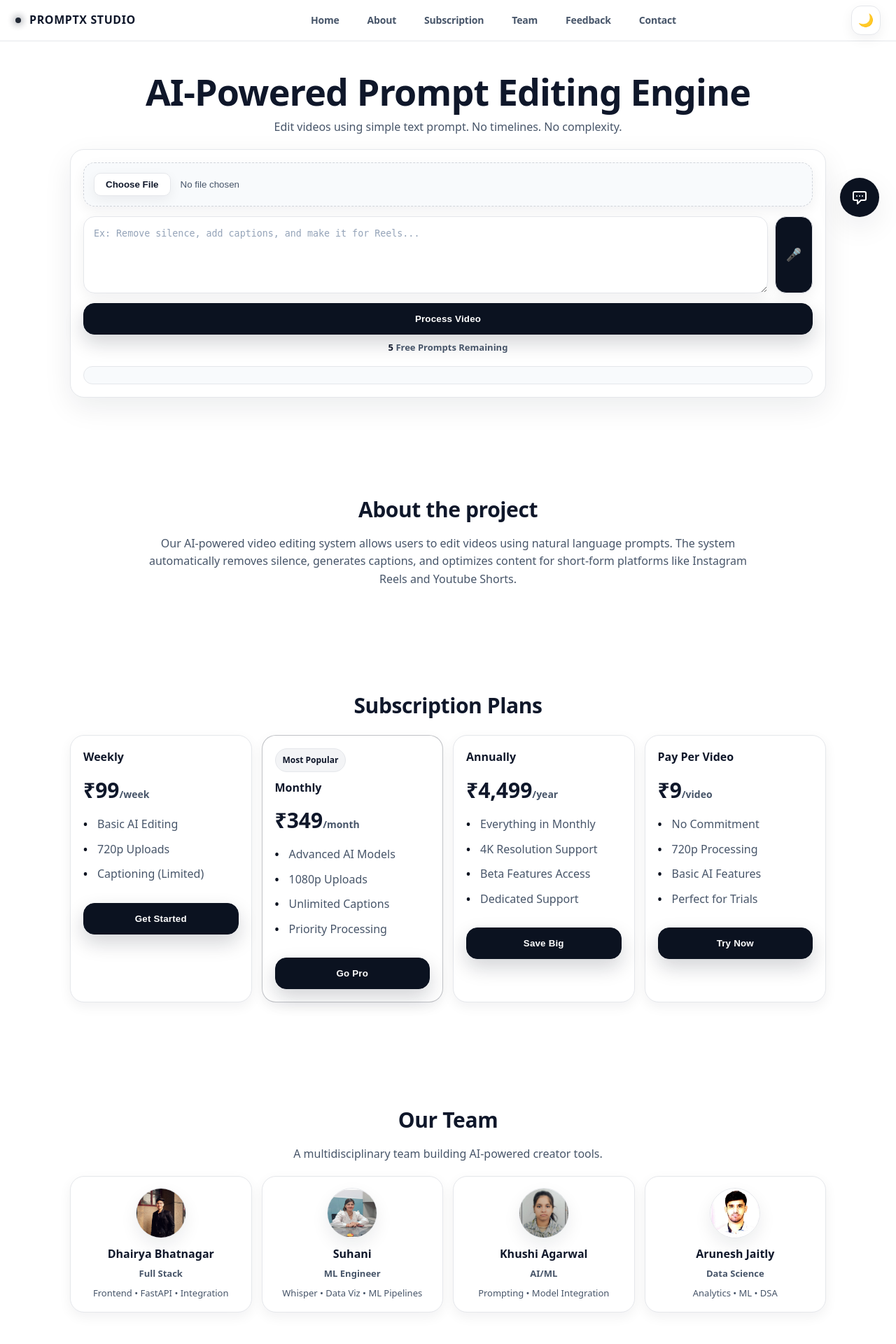
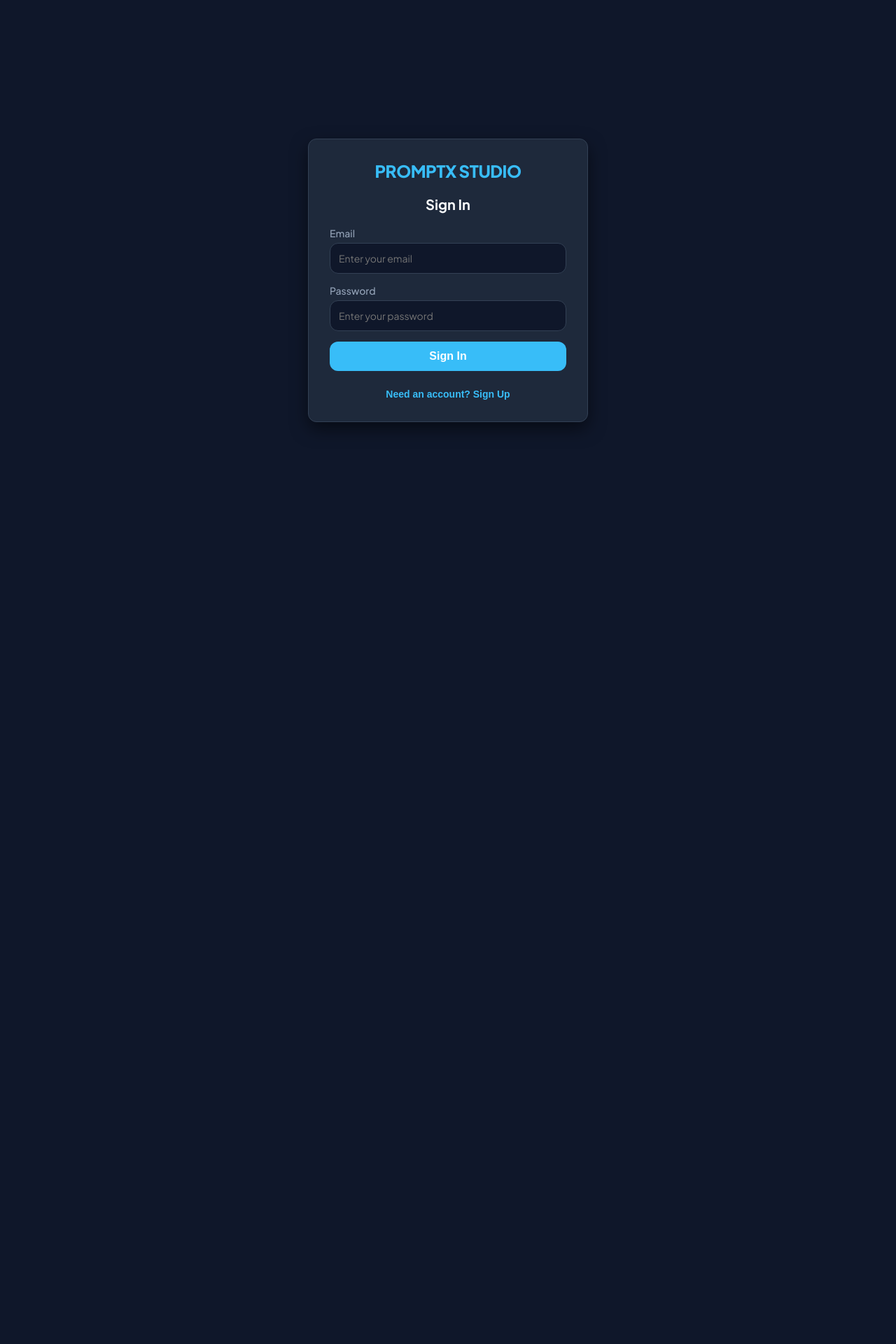
Before and after one commit to dhairyabh/Promtx-Studio, a FastAPI app: page / in a window 1280 px wide. Shown: the top 1920 px of the page at 70% size. After the commit the page ends 611 px from the top, so only its background shows below. Run offline with FastAPI, Linux system fonts and the light colour scheme.

Commit message:
feat: Add user authentication, quota system, and switch to Gemini 2.5 Flash

```diff
--- a/main.py
+++ b/main.py
@@ -1,4 +1,5 @@
-from fastapi import FastAPI, UploadFile, File, Form
+import bcrypt
+from fastapi import FastAPI, UploadFile, File, Form, HTTPException
 from fastapi.responses import HTMLResponse
 from fastapi.staticfiles import StaticFiles
 from fastapi.middleware.cors import CORSMiddleware
@@ -26,17 +27,71 @@ os.makedirs(OUTPUT_DIR, exist_ok=True)
 app.mount("/static", StaticFiles(directory=os.path.join(BASE_DIR, "static")), name="static")
 app.mount("/outputs", StaticFiles(directory=os.path.join(BASE_DIR, "outputs")), name="outputs")
 
-@app.get("/", response_class=HTMLResponse)
+@app.get("/app", response_class=HTMLResponse)
 async def index():
     index_path = os.path.join(BASE_DIR, "templates", "index.html")
     with open(index_path, "r", encoding="utf-8") as f:
         return f.read()
 
+@app.get("/", response_class=HTMLResponse)
+async def login_page():
+    login_path = os.path.join(BASE_DIR, "templates", "login.html")
+    with open(login_path, "r", encoding="utf-8") as f:
+        return f.read()
+
+@app.post("/api/signup")
+async def signup(email: str = Form(...), password: str = Form(...)):
+    db = get_db()
+    if db is None:
+        raise HTTPException(status_code=500, detail="Database connection failed")
+
+    user = db.users.find_one({"email": email})
+    if user:
+        raise HTTPException(status_code=400, detail="Email already registered")
+
+    hashed_password = bcrypt.hashpw(password.encode('utf-8'), bcrypt.gensalt()).decode('utf-8')
+
+    new_user = {
+        "email": email,
+        "password": hashed_password,
+        "trials_left": 5
+    }
+    db.users.insert_one(new_user)
+
+    return {"message": "User created successfully", "email": email, "trials_left": 5}
+
+@app.post("/api/signin")
+async def signin(email: str = Form(...), password: str = Form(...)):
+    db = get_db()
+    if db is None:
+        raise HTTPException(status_code=500, detail="Database connection failed")
+
+    user = db.users.find_one({"email": email})
+    if not user:
+        raise HTTPException(status_code=400, detail="Invalid email or password")
+
+    if not bcrypt.checkpw(password.encode('utf-8'), user["password"].encode('utf-8')):
+        raise HTTPException(status_code=400, detail="Invalid email or password")
+
+    return {"message": "Login successful", "email": email, "trials_left": user.get("trials_left", 0)}
+
 @app.post("/process-video/")
 async def process_video_endpoint(
     video: UploadFile = File(None),
-    prompt: str = Form(...)
+    prompt: str = Form(...),
+    user_email: str = Form(None)
 ):
+    is_admin = (prompt == "dhairya_admin_unlimited")
+    db = get_db()
+
+    if not is_admin and user_email and db is not None:
+        user = db.users.find_one({"email": user_email})
+        if user:
+            if user.get("trials_left", 0) <= 0:
+                return {"error": "Free trial limit reached. Please upgrade to continue."}
+        else:
+            return {"error": "User not found. Please log in again."}
+
     uid = str(uuid.uuid4())
 
     if video:
@@ -61,6 +116,10 @@ async def process_video_endpoint(
         print(f"Result ready: {final_path} -> {video_url}")
 
         response_data = {"video_url": video_url}
+
+        # Decrement trials_left for normal users
+        if not is_admin and user_email and db is not None:
+            db.users.update_one({"email": user_email}, {"$inc": {"trials_left": -1}})
 
         # If the output is a text file (summary), read and return its content
         if final_path.endswith(".txt"):
--- /dev/null
+++ b/static/login.css
@@ -0,0 +1,127 @@
+/* login.css */
+@import url('https://fonts.googleapis.com/css2?family=Plus+Jakarta+Sans:wght@400;500;600;700;800&display=swap');
+
+:root {
+    --bg-color: #0f172a;
+    --surface: #1e293b;
+    --text: #f8fafc;
+    --muted: #94a3b8;
+    --accent: #38bdf8;
+    --accent-hover: #0284c7;
+    --border: #334155;
+    --radius: 12px;
+    --input-bg: #0f172a;
+}
+
+* {
+    box-sizing: border-box;
+    margin: 0;
+    padding: 0;
+}
+
+body {
+    font-family: 'Plus Jakarta Sans', sans-serif;
+    background-color: var(--bg-color);
+    color: var(--text);
+    display: flex;
+    align-items: center;
+    justify-content: center;
+    height: 100vh;
+    margin: 0;
+}
+
+.login-container {
+    background-color: var(--surface);
+    border: 1px solid var(--border);
+    padding: 30px;
+    border-radius: var(--radius);
+    width: 100%;
+    max-width: 400px;
+    box-shadow: 0 10px 25px rgba(0, 0, 0, 0.5);
+    text-align: center;
+}
+
+.logo {
+    font-size: 24px;
+    font-weight: 800;
+    color: var(--accent);
+    margin-bottom: 20px;
+    letter-spacing: -0.5px;
+}
+
+h2 {
+    font-size: 20px;
+    margin-bottom: 20px;
+}
+
+.input-group {
+    margin-bottom: 15px;
+    text-align: left;
+}
+
+.input-group label {
+    display: block;
+    font-size: 14px;
+    color: var(--muted);
+    margin-bottom: 5px;
+    font-weight: 500;
+}
+
+.input-group input {
+    width: 100%;
+    padding: 12px;
+    border: 1px solid var(--border);
+    border-radius: var(--radius);
+    background-color: var(--input-bg);
+    color: var(--text);
+    font-family: inherit;
+    font-size: 14px;
+    transition: border-color 0.2s;
+}
+
+.input-group input:focus {
+    outline: none;
+    border-color: var(--accent);
+}
+
+button[type="submit"] {
+    width: 100%;
+    padding: 12px;
+    border: none;
+    background: var(--accent);
+    color: white;
+    border-radius: var(--radius);
+    font-weight: 700;
+    cursor: pointer;
+    font-size: 16px;
+    transition: background 0.2s, transform 0.1s;
+}
+
+button[type="submit"]:hover {
+    background: var(--accent-hover);
+}
+
+button[type="submit"]:active {
+    transform: scale(0.98);
+}
+
+.toggle-btn {
+    background: none;
+    border: none;
+    color: var(--accent);
+    margin-top: 15px;
+    cursor: pointer;
+    font-size: 14px;
+    font-weight: 600;
+}
+
+.toggle-btn:hover {
+    text-decoration: underline;
+}
+
+.error-text {
+    color: #ef4444;
+    font-size: 13px;
+    margin-top: 10px;
+    font-weight: 500;
+}
--- /dev/null
+++ b/static/login.js
@@ -0,0 +1,99 @@
+document.addEventListener("DOMContentLoaded", () => {
+    const loginForm = document.getElementById("loginForm");
+    const signupForm = document.getElementById("signupForm");
+    const toggleBtn = document.getElementById("toggleBtn");
+    const formTitle = document.getElementById("formTitle");
+    const loginError = document.getElementById("loginError");
+    const signupError = document.getElementById("signupError");
+
+    let isLogin = true;
+
+    // Check if user is already logged in
+    const userEmail = localStorage.getItem("promptx_user_email");
+    if (userEmail) {
+        window.location.href = "/app";
+    }
+
+    toggleBtn.addEventListener("click", () => {
+        isLogin = !isLogin;
+        if (isLogin) {
+            loginForm.style.display = "block";
+            signupForm.style.display = "none";
+            formTitle.innerText = "Sign In";
+            toggleBtn.innerText = "Need an account? Sign Up";
+        } else {
+            loginForm.style.display = "none";
+            signupForm.style.display = "block";
+            formTitle.innerText = "Sign Up";
+            toggleBtn.innerText = "Already have an account? Sign In";
+        }
+        loginError.innerText = "";
+        signupError.innerText = "";
+    });
+
+    loginForm.addEventListener("submit", async (e) => {
+        e.preventDefault();
+        const email = document.getElementById("loginEmail").value;
+        const password = document.getElementById("loginPassword").value;
+        const btn = loginForm.querySelector('button');
+
+        btn.disabled = true;
+        btn.innerText = "Signing In...";
+        loginError.innerText = "";
+
+        try {
+            const formData = new FormData();
+            formData.append("email", email);
+            formData.append("password", password);
+
+            const res = await fetch("/api/signin", { method: "POST", body: formData });
+            const data = await res.json();
+
+            if (!res.ok) {
+                loginError.innerText = data.detail || "Error signing in";
+            } else {
+                localStorage.setItem("promptx_user_email", data.email);
+                localStorage.setItem("promptX_usage_count", 5 - data.trials_left); // Translate trials left to usage count or handle it from DB directly.
+                window.location.href = "/app";
+            }
+        } catch (err) {
+            loginError.innerText = "Network Error";
+        } finally {
+            btn.disabled = false;
+            btn.innerText = "Sign In";
+        }
+    });
+
+    signupForm.addEventListener("submit", async (e) => {
+        e.preventDefault();
+        const email = document.getElementById("signupEmail").value;
+        const password = document.getElementById("signupPassword").value;
+        const btn = signupForm.querySelector('button');
+
+        btn.disabled = true;
+        btn.innerText = "Signing Up...";
+        signupError.innerText = "";
+
+        try {
+            const formData = new FormData();
+            formData.append("email", email);
+            formData.append("password", password);
+
+            const res = await fetch("/api/signup", { method: "POST", body: formData });
+            const data = await res.json();
+
+            if (!res.ok) {
+                signupError.innerText = data.detail || "Error signing up";
+            } else {
+                localStorage.setItem("promptx_user_email", data.email);
+                localStorage.setItem("promptX_usage_count", 0); // 0 used means 5 remaining
+                window.location.href = "/app";
+            }
+        } catch (err) {
+            signupError.innerText = "Network Error";
+        } finally {
+            btn.disabled = false;
+            btn.innerText = "Sign Up";
+        }
+    });
+});
--- a/static/script.js
+++ b/static/script.js
@@ -1,4 +1,11 @@
 document.addEventListener("DOMContentLoaded", () => {
+  // ========== AUTHENTICATION CHECK ==========
+  const userEmail = localStorage.getItem("promptx_user_email");
+  if (!userEmail) {
+    window.location.href = "/";
+    return;
+  }
+
   // ========== DOM ELEMENTS ==========
   const processBtn = document.getElementById("processBtn");
   const fileInput = document.getElementById("video");
@@ -8,6 +15,16 @@ document.addEventListener("DOMContentLoaded", () => {
   const root = document.documentElement;
   const themeBtn = document.getElementById("themeToggle");
   const themeIcon = document.getElementById("themeIcon");
+  const logoutBtn = document.getElementById("logoutBtn");
+
+  if (logoutBtn) {
+    logoutBtn.addEventListener("click", (e) => {
+      e.preventDefault();
+      localStorage.removeItem("promptx_user_email");
+      localStorage.removeItem("promptX_usage_count");
+      window.location.href = "/";
+    });
+  }
 
   // ========== THEME TOGGLE ==========
   if (themeBtn && themeIcon) {
@@ -151,6 +168,7 @@ document.addEventListener("DOMContentLoaded", () => {
 
         const formData = new FormData();
         formData.append("prompt", prompt);
+        formData.append("user_email", userEmail);
 
         try {
           const response = await fetch("/process-video/", {
@@ -188,6 +206,7 @@ document.addEventListener("DOMContentLoaded", () => {
       const formData = new FormData();
       formData.append("video", file);
       formData.append("prompt", prompt);
+      formData.append("user_email", userEmail);
 
       try {
         const response = await fetch("/process-video/", {
--- a/templates/index.html
+++ b/templates/index.html
@@ -19,6 +19,7 @@
       <li><a href="#team">Team</a></li>
       <li><a href="#feedback">Feedback</a></li>
       <li><a href="#contact">Contact</a></li>
+      <li><a href="#" id="logoutBtn" style="color: #ef4444; font-weight: 600;">Logout</a></li>
     </ul>
     <button id="themeToggle" class="theme-toggle" aria-label="Toggle theme" title="Toggle theme">
       <span id="themeIcon">🌙</span>
--- /dev/null
+++ b/templates/login.html
@@ -0,0 +1,48 @@
+<!DOCTYPE html>
+<html lang="en">
+
+<head>
+    <meta charset="UTF-8">
+    <meta name="viewport" content="width=device-width, initial-scale=1.0">
+    <title>PROMPTX STUDIO - Login</title>
+    <link rel="stylesheet" href="/static/login.css">
+</head>
+
+<body>
+    <div class="login-container">
+        <div class="logo">PROMPTX STUDIO</div>
+        <h2 id="formTitle">Sign In</h2>
+
+        <form id="loginForm">
+            <div class="input-group">
+                <label>Email</label>
+                <input type="email" id="loginEmail" required placeholder="Enter your email">
+            </div>
+            <div class="input-group">
+                <label>Password</label>
+                <input type="password" id="loginPassword" required placeholder="Enter your password">
+            </div>
+            <button type="submit">Sign In</button>
+            <div id="loginError" class="error-text"></div>
+        </form>
+
+        <form id="signupForm" style="display: none;">
+            <div class="input-group">
+                <label>Email</label>
+                <input type="email" id="signupEmail" required placeholder="Create an email">
+            </div>
+            <div class="input-group">
+                <label>Password</label>
+                <input type="password" id="signupPassword" required placeholder="Create a password">
+            </div>
+            <button type="submit">Sign Up</button>
+            <div id="signupError" class="error-text"></div>
+        </form>
+
+        <button id="toggleBtn" class="toggle-btn">Need an account? Sign Up</button>
+    </div>
+
+    <script src="/static/login.js"></script>
+</body>
+
+</html>
```
Also changed, not shown: services/ai_service.py (+6 -6 lines).
